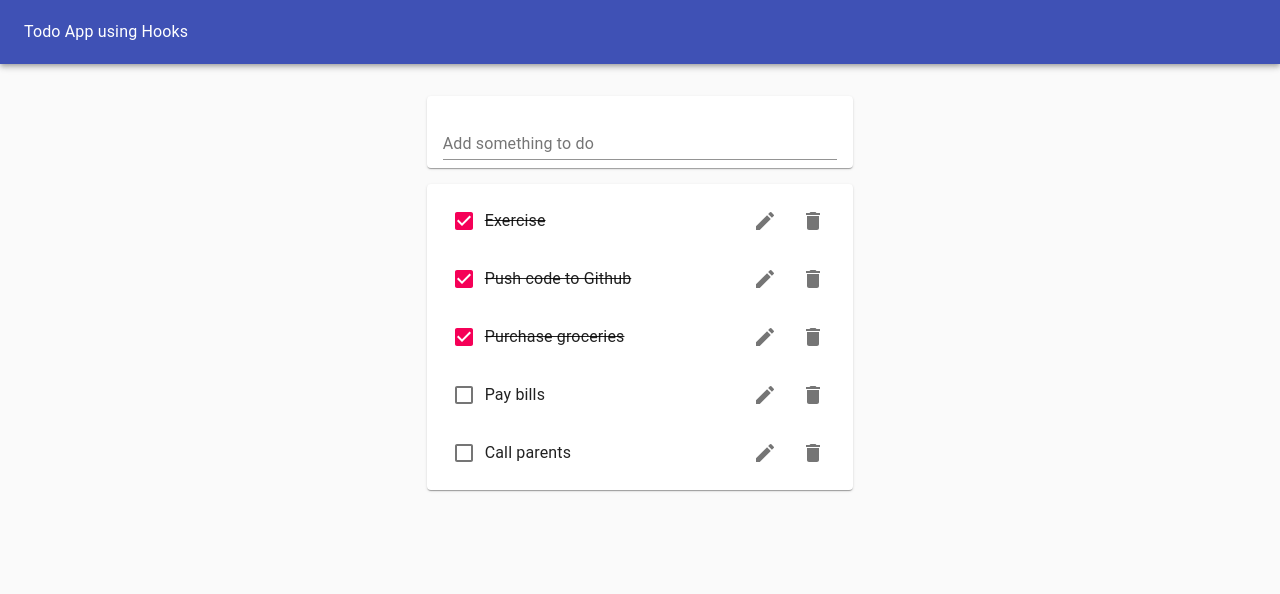
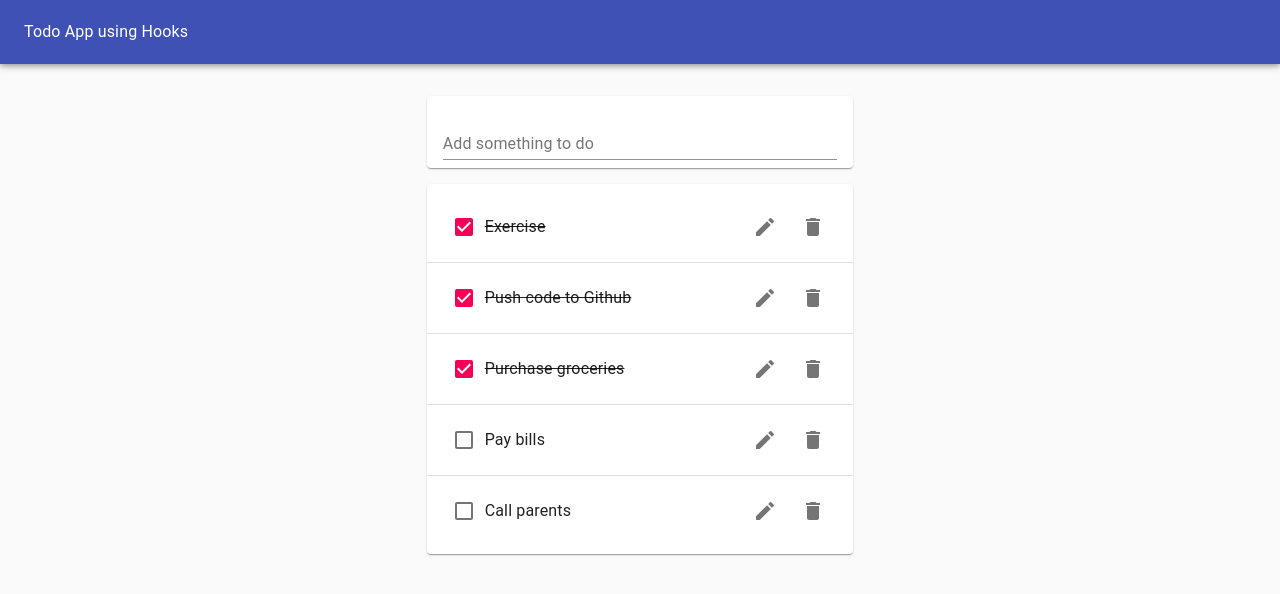
Before and after one commit to lokeam/ReactHooksToDo, a React (Create React App) app: page / in a window 1280 px wide. Shown: the top 594 px of the page. Built offline with nearby package versions, Linux system fonts and the light colour scheme.

Commit message:
style: clean up styling for edit feature, re-add todo dividers

```diff
--- a/src/components/EditToDoListItem.js
+++ b/src/components/EditToDoListItem.js
@@ -5,7 +5,9 @@
 function EditToDoListItem( {id, task, editTodo, toggleEditItem} ) {
   const [ value, handleChange, reset ] = useInputState(task);
   return (
-    <form onSubmit={ (event) =>  {
+    <form
+      style={{marginLeft: `1rem`, width: `50%`}}
+      onSubmit={ (event) =>  {
       event.preventDefault();
       editTodo(id, value);
       reset();
--- a/src/components/ToDoList.js
+++ b/src/components/ToDoList.js
@@ -9,7 +9,8 @@
   return (
     <Paper>
       <List>
-        {todos.map( todo => (
+        {todos.map( (todo, i) => (
+          <>
             <ToDo task={todo.task}
                   key={todo.id}
                   id={todo.id}
@@ -18,6 +19,8 @@
                   toggleTodo={toggleTodo}
                   editTodo={editTodo}
             />
+           { i < todos.length - 1 && <Divider /> }
+          </>
         ))}
       </List>
     </Paper>
--- a/src/components/Todo.js
+++ b/src/components/Todo.js
@@ -12,7 +12,7 @@
 function ToDo( { task, completed, removeTodo, id , toggleTodo, editTodo } ) {
   const [ isEditing, toggle ] = useToggleState(false);
   return (
-    <ListItem>
+    <ListItem style={{height: `70px`}}>
       { isEditing ? (<EditToDoListItem editTodo={editTodo} id={id} task={task} toggleEditItem={toggle} />) : (
         <>
           <Checkbox tabIndex={-1} checked={completed} onClick={ () => toggleTodo(id) }/>
```
Lines whose indentation alone changed are shown as unchanged.
